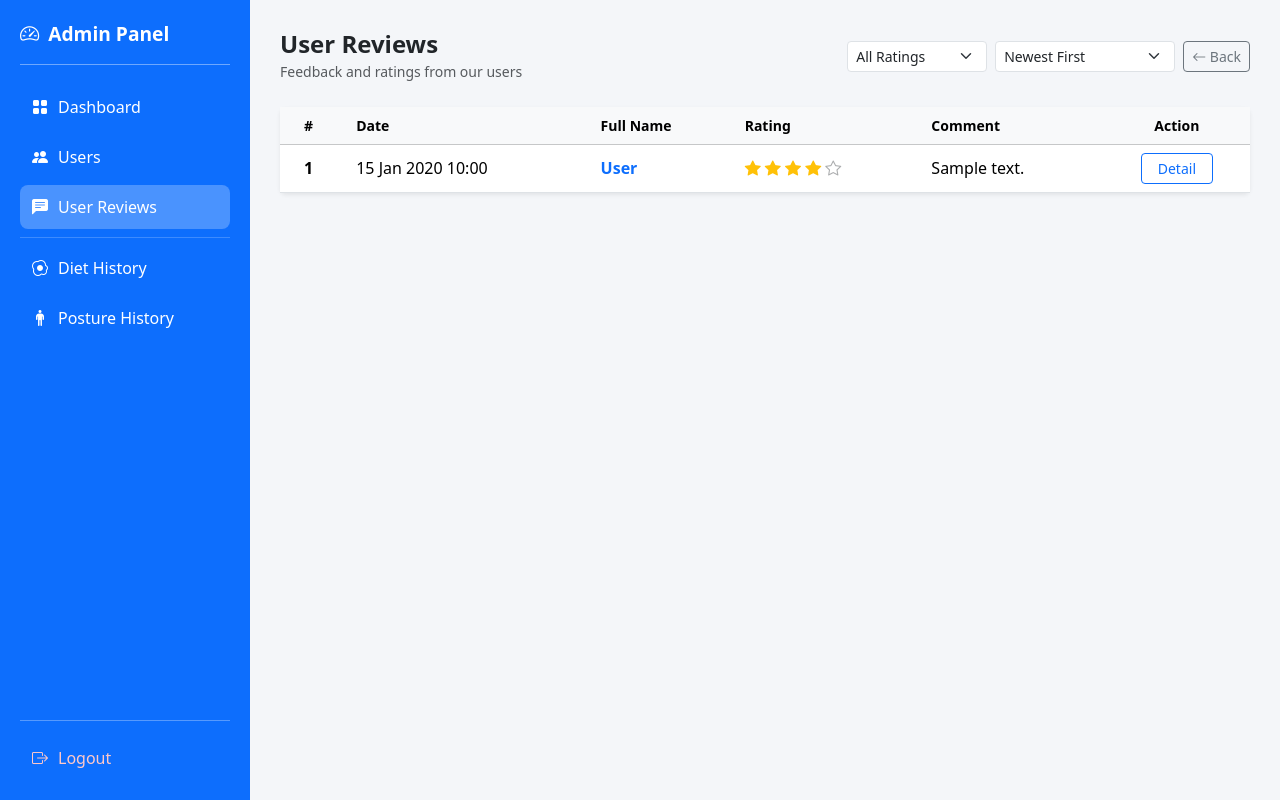
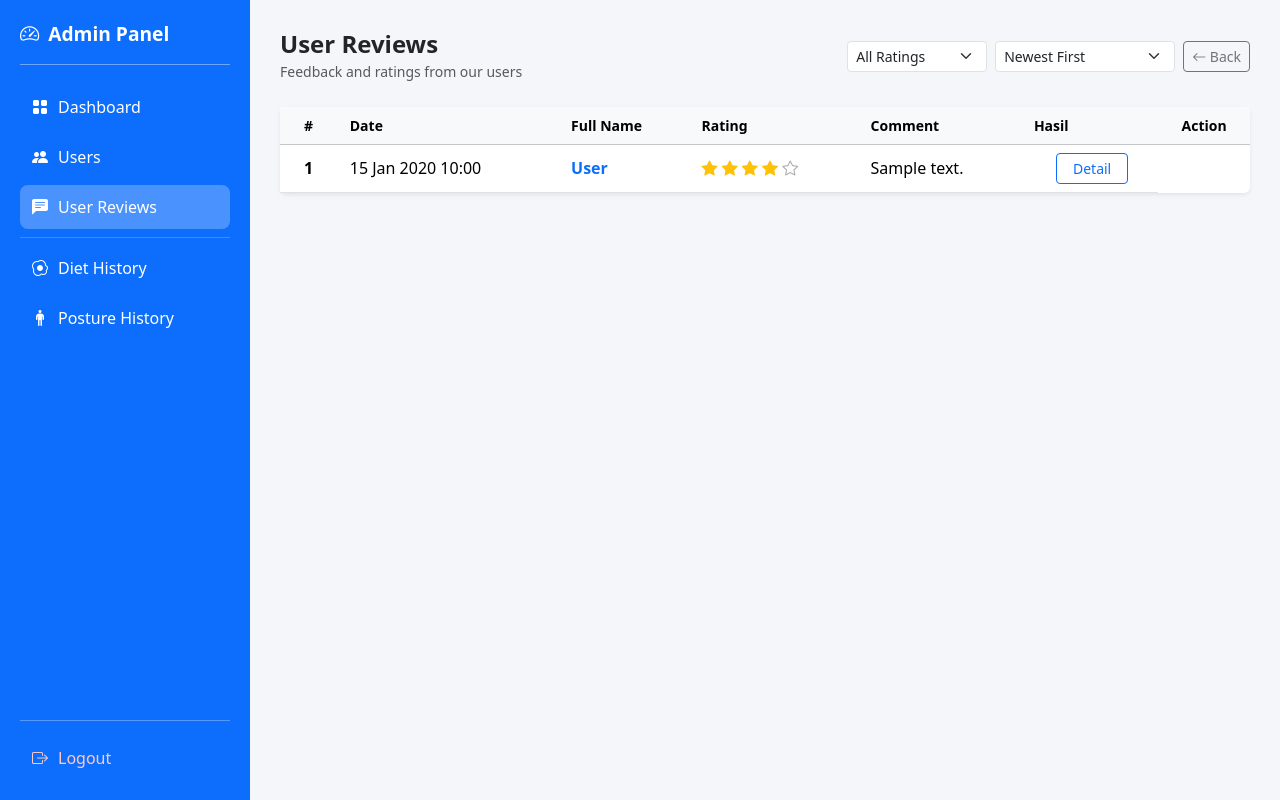
Before and after one commit to jihadmuntaha/backend_diet, a Flask app: page /admin/reviews in a window 1280 px wide. Run offline with Flask 3, Linux system fonts and the light colour scheme; the visitor is signed in with stand-in values (Sample User, id 1); tables that the repository leaves empty hold one stand-in row (values such as "Sample post").

Commit message:
feat: Add 'Hasil' column to user reviews table and update requirements for new libraries

```diff
--- a/app/templates/admin/reviews.html
+++ b/app/templates/admin/reviews.html
@@ -43,6 +43,7 @@
             <th>Full Name</th>
             <th>Rating</th>
             <th>Comment</th>
+            <th>Hasil</th>
             <th class="text-center">Action</th>
           </tr>
         </thead>
--- a/requirements.txt
+++ b/requirements.txt
@@ -12,6 +12,7 @@ click==8.3.1
 contourpy==1.3.3
 cryptography==46.0.3
 cycler==0.12.1
+et_xmlfile==2.0.0
 Flask==3.1.2
 Flask-APScheduler==1.13.1
 flask-cors==6.0.1
@@ -43,6 +44,7 @@ numpy==2.2.6
 oauthlib==3.3.1
 opencv-contrib-python==4.12.0.88
 opencv-python==4.12.0.88
+openpyxl==3.1.5
 opt_einsum==3.4.0
 packaging==25.0
 pandas==2.3.3
```
